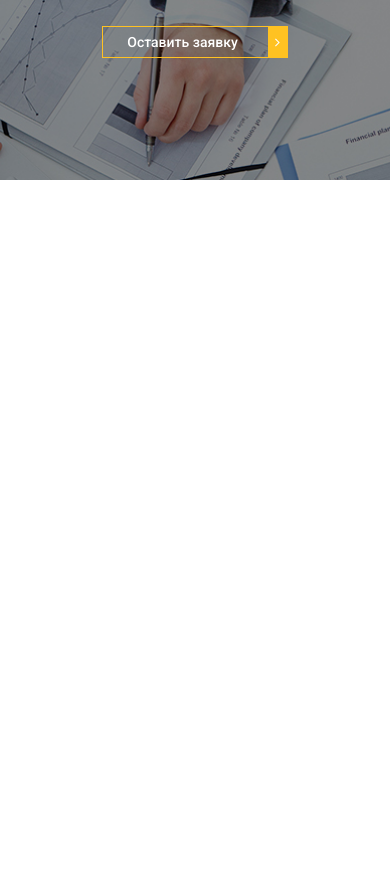
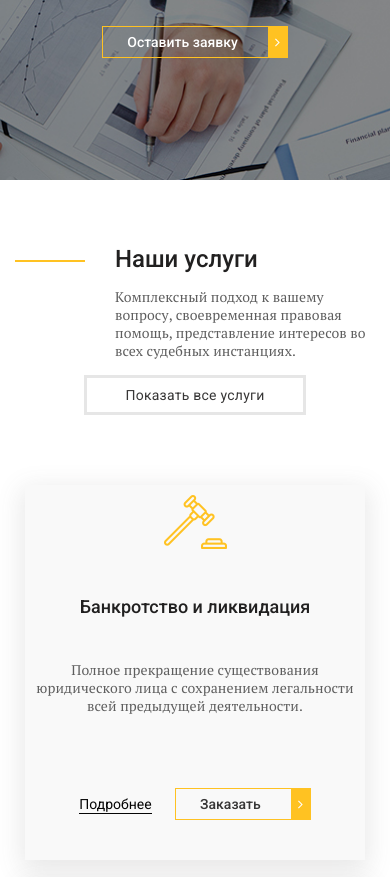
Before and after one commit to hvoyka/layout, a plain HTML site: page logotype/index.html in a window 390 px wide. Shown: the part 544-1421 px from the top of the page. Before the commit the page ends 844 px from the top, so only its background shows below. Drawn offline with nearby package versions, Linux system fonts and the light colour scheme; files whose address does not match are found by name.

Commit message:
adaptive for 'service'

```diff
--- a/logotype/css/media.css
+++ b/logotype/css/media.css
@@ -1,6 +1,21 @@
+@media (max-width: 1140px){
+    .service__items{
+        flex-direction: column;
+        align-items: center;
+    }
+    .service__item{
+        max-width: 80%;
+        margin: 10px;
+    }
+
+}
 @media (max-width: 900px){
     .slider .slick-arrow-btn{
         display: none!important;
+    }
+    .service__btn{
+        margin: 0 auto;
+        margin-top: 15px;
     }
 
 }
@@ -38,12 +53,24 @@
         display: flex;
         flex-direction: column;
     }
-
     .slider__title{
         font-size: 24px;
     }
     .slider__text{
         font-size: 16px;
+    }
+    .service__item{
+        padding: 10px 10px 50px;
+        max-width: 100%;
+    }
+    .service__item-link{
+        margin-right: 20px;
+    }
+    .service__title-box, .form__title-box, .news__title-box{
+        padding-left: 100px;
+    }
+    .service__title-box::before, .form__title-box::before, .news__title-box::before{
+        width: 70px
     }
 }
 
--- a/logotype/css/style.css
+++ b/logotype/css/style.css
@@ -228,6 +228,7 @@ body{
     display: flex;
     justify-content: space-between;
     align-items: center;
+    flex-wrap:wrap;
     margin-bottom: 60px;
 }
 .service__title-box,
```
Also changed, not shown: logotype/index.html (+2 -2 lines).
